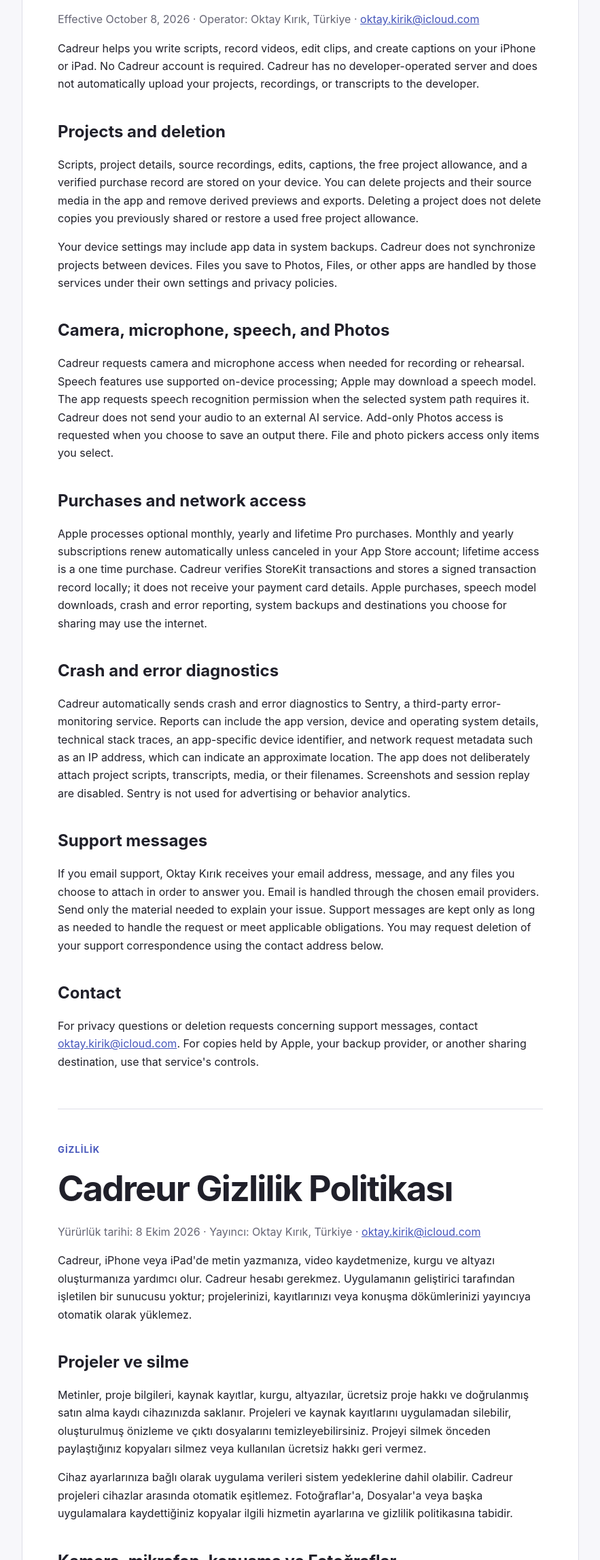
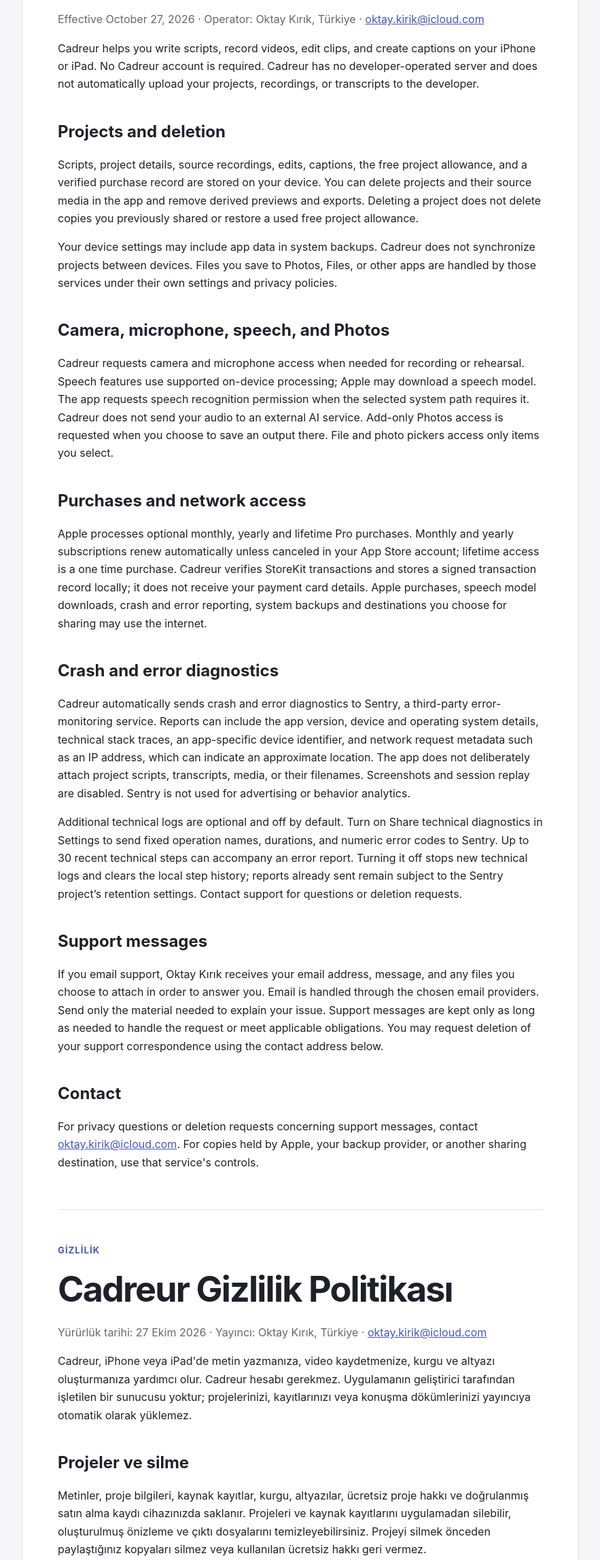
Before and after one commit to oktykrk/oktykrk.github.io, a plain HTML site: page video-take/privacy.html in a window 1280 px wide. Shown: the part 265-2560 px from the top of the page at 68% size, without its empty margins (198-1081 px from the left). Drawn offline with Linux system fonts and the light colour scheme.

Commit message:
Explain optional Cadreur technical diagnostics

```diff
--- a/video-take/privacy.html
+++ b/video-take/privacy.html
@@ -5,7 +5,7 @@
   <nav aria-label="Main navigation"><a class="brand" href="/video-take/">Cadreur</a><a href="privacy.html">Privacy</a><a href="terms.html">Terms</a><a href="support.html">Support</a><a href="#turkce">Türkçe</a></nav>
   <main>
     <p class="eyebrow">Privacy</p><h1>Cadreur Privacy Policy</h1>
-    <p class="meta">Effective October 8, 2026 · Operator: Oktay Kırık, Türkiye · <a href="mailto:oktay.kirik@icloud.com">oktay.kirik@icloud.com</a></p>
+    <p class="meta">Effective October 27, 2026 · Operator: Oktay Kırık, Türkiye · <a href="mailto:oktay.kirik@icloud.com">oktay.kirik@icloud.com</a></p>
     <p>Cadreur helps you write scripts, record videos, edit clips, and create captions on your iPhone or iPad. No Cadreur account is required. Cadreur has no developer-operated server and does not automatically upload your projects, recordings, or transcripts to the developer.</p>
     <h2>Projects and deletion</h2>
     <p>Scripts, project details, source recordings, edits, captions, the free project allowance, and a verified purchase record are stored on your device. You can delete projects and their source media in the app and remove derived previews and exports. Deleting a project does not delete copies you previously shared or restore a used free project allowance.</p>
@@ -16,13 +16,14 @@
     <p>Apple processes optional monthly, yearly and lifetime Pro purchases. Monthly and yearly subscriptions renew automatically unless canceled in your App Store account; lifetime access is a one time purchase. Cadreur verifies StoreKit transactions and stores a signed transaction record locally; it does not receive your payment card details. Apple purchases, speech model downloads, crash and error reporting, system backups and destinations you choose for sharing may use the internet.</p>
     <h2>Crash and error diagnostics</h2>
     <p>Cadreur automatically sends crash and error diagnostics to Sentry, a third-party error-monitoring service. Reports can include the app version, device and operating system details, technical stack traces, an app-specific device identifier, and network request metadata such as an IP address, which can indicate an approximate location. The app does not deliberately attach project scripts, transcripts, media, or their filenames. Screenshots and session replay are disabled. Sentry is not used for advertising or behavior analytics.</p>
+    <p>Additional technical logs are optional and off by default. Turn on Share technical diagnostics in Settings to send fixed operation names, durations, and numeric error codes to Sentry. Up to 30 recent technical steps can accompany an error report. Turning it off stops new technical logs and clears the local step history; reports already sent remain subject to the Sentry project’s retention settings. Contact support for questions or deletion requests.</p>
     <h2>Support messages</h2>
     <p>If you email support, Oktay Kırık receives your email address, message, and any files you choose to attach in order to answer you. Email is handled through the chosen email providers. Send only the material needed to explain your issue. Support messages are kept only as long as needed to handle the request or meet applicable obligations. You may request deletion of your support correspondence using the contact address below.</p>
     <h2>Contact</h2>
     <p>For privacy questions or deletion requests concerning support messages, contact <a href="mailto:oktay.kirik@icloud.com">oktay.kirik@icloud.com</a>. For copies held by Apple, your backup provider, or another sharing destination, use that service's controls.</p>
     <section id="turkce" class="language" lang="tr">
       <p class="eyebrow">Gizlilik</p><h1>Cadreur Gizlilik Politikası</h1>
-      <p class="meta">Yürürlük tarihi: 8 Ekim 2026 · Yayıncı: Oktay Kırık, Türkiye · <a href="mailto:oktay.kirik@icloud.com">oktay.kirik@icloud.com</a></p>
+      <p class="meta">Yürürlük tarihi: 27 Ekim 2026 · Yayıncı: Oktay Kırık, Türkiye · <a href="mailto:oktay.kirik@icloud.com">oktay.kirik@icloud.com</a></p>
       <p>Cadreur, iPhone veya iPad'de metin yazmanıza, video kaydetmenize, kurgu ve altyazı oluşturmanıza yardımcı olur. Cadreur hesabı gerekmez. Uygulamanın geliştirici tarafından işletilen bir sunucusu yoktur; projelerinizi, kayıtlarınızı veya konuşma dökümlerinizi yayıncıya otomatik olarak yüklemez.</p>
       <h2>Projeler ve silme</h2>
       <p>Metinler, proje bilgileri, kaynak kayıtlar, kurgu, altyazılar, ücretsiz proje hakkı ve doğrulanmış satın alma kaydı cihazınızda saklanır. Projeleri ve kaynak kayıtlarını uygulamadan silebilir, oluşturulmuş önizleme ve çıktı dosyalarını temizleyebilirsiniz. Projeyi silmek önceden paylaştığınız kopyaları silmez veya kullanılan ücretsiz hakkı geri vermez.</p>
@@ -33,6 +34,7 @@
       <p>İsteğe bağlı aylık, yıllık ve ömür boyu Pro satın alımlarını Apple işler. Aylık ve yıllık abonelikler App Store hesabınızdan iptal edilmedikçe otomatik yenilenir; ömür boyu erişim tek seferlik satın alımdır. Cadreur, StoreKit işlemlerini doğrular ve imzalı işlem kaydını yerel olarak saklar; ödeme kartı bilgilerinizi almaz. Apple satın alımları, konuşma modeli indirmeleri, kilitlenme ve hata bildirimi, sistem yedekleri ve seçtiğiniz paylaşım hedefleri internet kullanabilir.</p>
       <h2>Kilitlenme ve hata tanıları</h2>
       <p>Cadreur, kilitlenme ve hata tanılarını üçüncü taraf hata izleme hizmeti Sentry'ye otomatik olarak gönderir. Raporlar uygulama sürümünü, cihaz ve işletim sistemi bilgilerini, teknik çağrı yığınlarını, uygulamaya özgü bir cihaz tanımlayıcısını ve yaklaşık konumu gösterebilen IP adresi gibi ağ isteği bilgilerini içerebilir. Uygulama proje metinlerini, konuşma dökümlerini, medya dosyalarını veya dosya adlarını raporlara bilerek eklemez. Ekran görüntüleri ve oturum tekrarları kapalıdır. Sentry reklam veya kullanım davranışı analizi için kullanılmaz.</p>
+      <p>Ek teknik günlükler isteğe bağlıdır ve varsayılan olarak kapalıdır. Sabit işlem adlarını, süreleri ve sayısal hata kodlarını Sentry’ye göndermek için Ayarlar’da Teknik tanılama paylaş seçeneğini açın. Son 30 teknik adım hata raporuna eklenebilir. Kapatmak yeni teknik günlükleri durdurur ve cihazdaki adım geçmişini temizler; daha önce gönderilen raporlar Sentry projesinin saklama ayarlarına tabidir. Sorularınız veya silme talepleriniz için destekle iletişime geçin.</p>
       <h2>Destek mesajları</h2>
       <p>Destek için e-posta gönderirseniz Oktay Kırık, size yanıt vermek amacıyla e-posta adresinizi, mesajınızı ve eklemeyi seçtiğiniz dosyaları alır. E-posta, kullanılan e-posta sağlayıcıları üzerinden işlenir. Yalnızca sorunu anlatmak için gerekenleri gönderin. Destek mesajları yalnızca talebi çözmek veya geçerli yükümlülükleri yerine getirmek için gerekli süre boyunca tutulur. Destek yazışmalarınızın silinmesini aşağıdaki adresten isteyebilirsiniz.</p>
       <h2>İletişim</h2>
```
